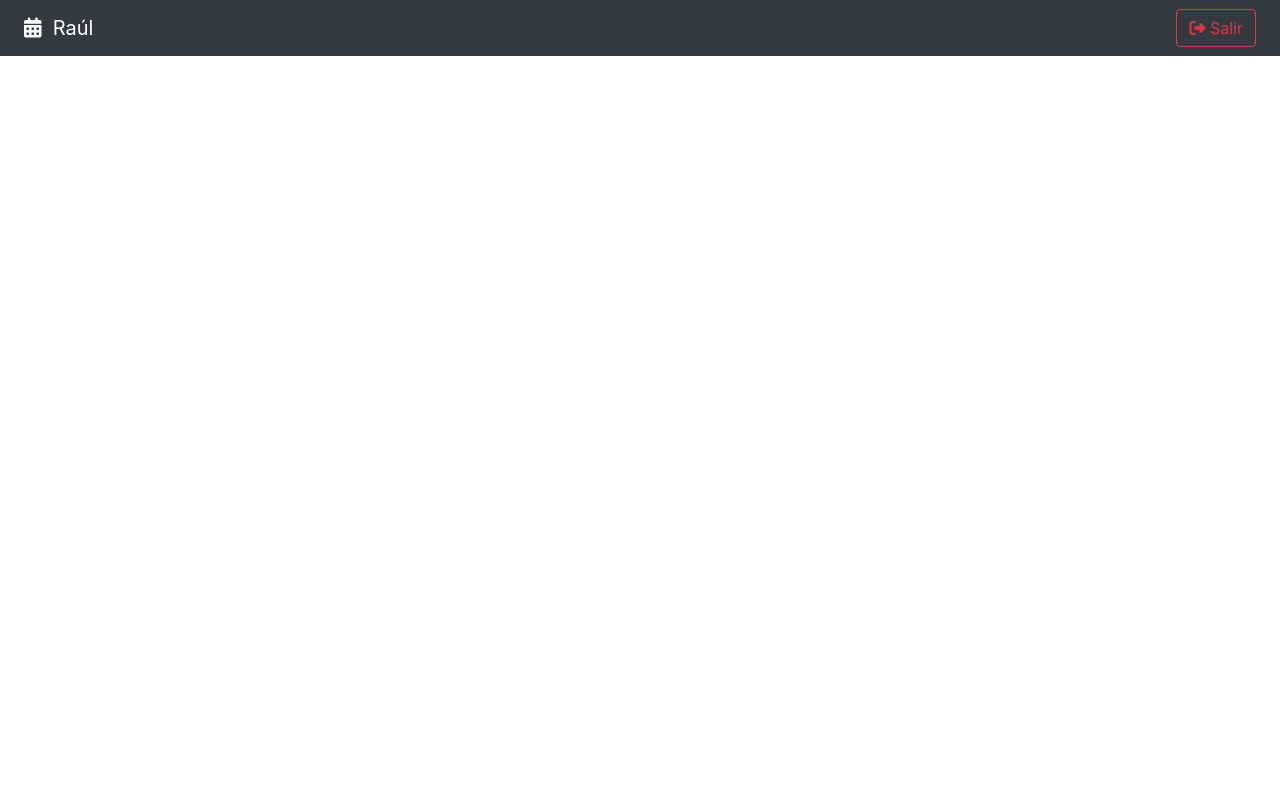
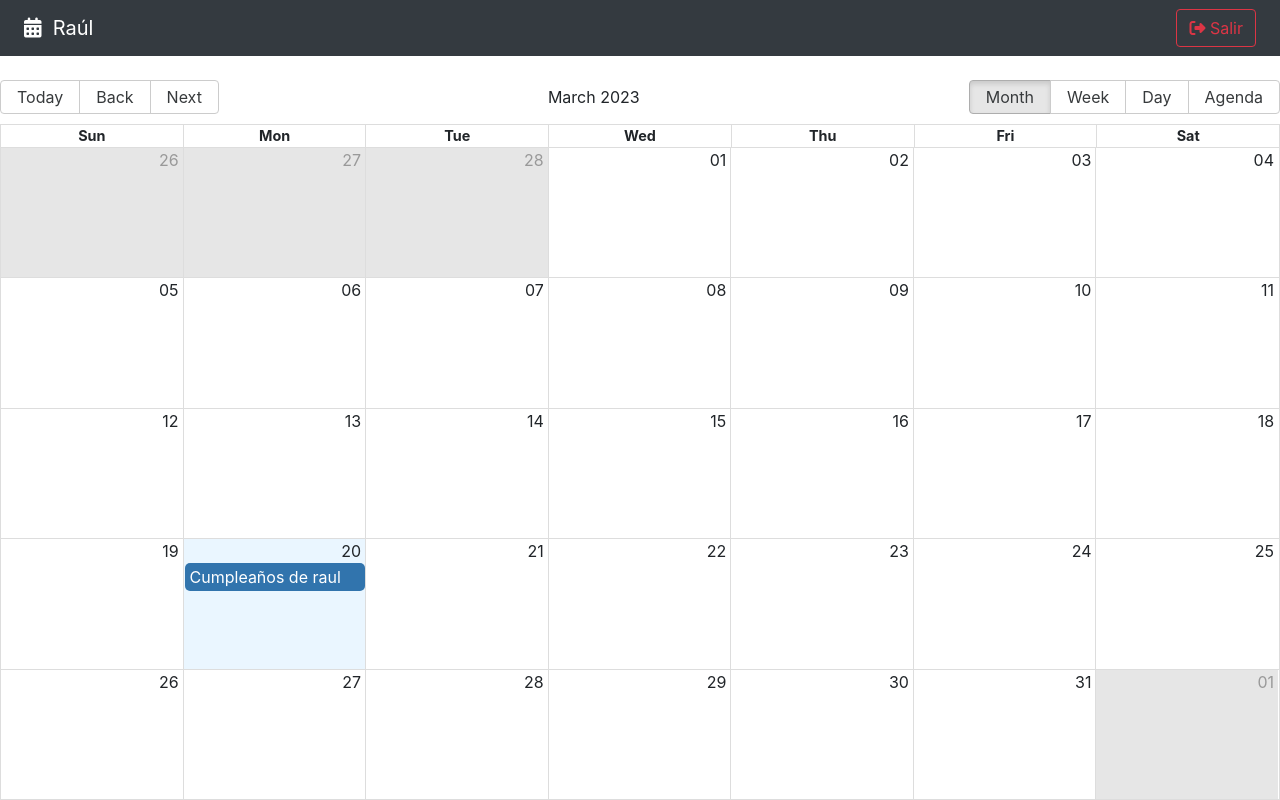
Before and after one commit to RaulRomero26/Curso-React, a React (Vite) app in the folder 10-calendar/: page / in a window 1280 px wide. Built offline with nearby package versions, Linux system fonts and the light colour scheme.

Commit message:
update: react-calendar

```diff
--- a/10-calendar/package.json
+++ b/10-calendar/package.json
@@ -9,7 +9,9 @@
     "preview": "vite preview"
   },
   "dependencies": {
+    "date-fns": "^2.29.3",
     "react": "^18.2.0",
+    "react-big-calendar": "^1.6.8",
     "react-dom": "^18.2.0",
     "react-router-dom": "^6.9.0"
   },
--- a/10-calendar/src/calendar/components/Navbar.jsx
+++ b/10-calendar/src/calendar/components/Navbar.jsx
@@ -1,6 +1,22 @@
 
 export const Navbar = () => {
   return (
-    <div>Navbar</div>
+   <>
+    <div className="navbar navbar-dark bg-dark mb-4 px-4">
+        <span className="navbar-brand">
+          <i className="fas fa-calendar-alt"></i>
+          &nbsp;
+          Raúl
+        </span>
+
+
+        <button className="btn btn-outline-danger">
+          <i className="fas fa-sign-out-alt"></i>
+          &nbsp;
+          <span>Salir</span>
+        </button>
+
+    </div>
+   </>
   )
 }
--- a/10-calendar/src/calendar/pages/CalendarPage.jsx
+++ b/10-calendar/src/calendar/pages/CalendarPage.jsx
@@ -1,24 +1,48 @@
+import { Calendar, dateFnsLocalizer } from 'react-big-calendar'
+import 'react-big-calendar/lib/css/react-big-calendar.css'
+
+import { addHours, format, parse, startOfWeek, getDay } from 'date-fns'
+import enUS from 'date-fns/locale/en-US'
+
 import { Navbar } from "../"
 
 
+const locales = {
+	'en-US': enUS,
+}
+
+const localizer = dateFnsLocalizer({
+	format,
+	parse,
+	startOfWeek,
+	getDay,
+	locales,
+})
+
+const events = [{
+	title: 'Cumpleaños de raul',
+	notes: 'hay que comprar el pastel',
+	start: new Date(),
+	end: addHours(new Date,2),
+	bgColor: '#fafafa',
+	user: {
+		_id: '123',
+		name: 'Raul'
+	}
+}]
+
 export const CalendarPage = () => {
-  return (
-    <>
-      <div className="navbar navbar-dark bg-dark mb-4 px-4">
-        <span className="navbar-brand">
-          <i className="fas fa-calendar-alt"></i>
-          &nbsp;
-          Raúl
-        </span>
+	return (
+		<>
+			<Navbar />
 
-
-        <button className="btn btn-outline-danger">
-          <i className="fas fa-sign-out-alt"></i>
-          &nbsp;
-          <span>Salir</span>
-        </button>
-
-      </div>
-    </>
-  )
+			<Calendar
+				localizer={localizer}
+				events={events}
+				startAccessor="start"
+				endAccessor="end"
+				style={{ height: 'calc(100vh - 80px)' }}
+			/>
+		</>
+	)
 }
```
Also changed, not shown: 1 other file (tests, documents, lock files or other folders).
